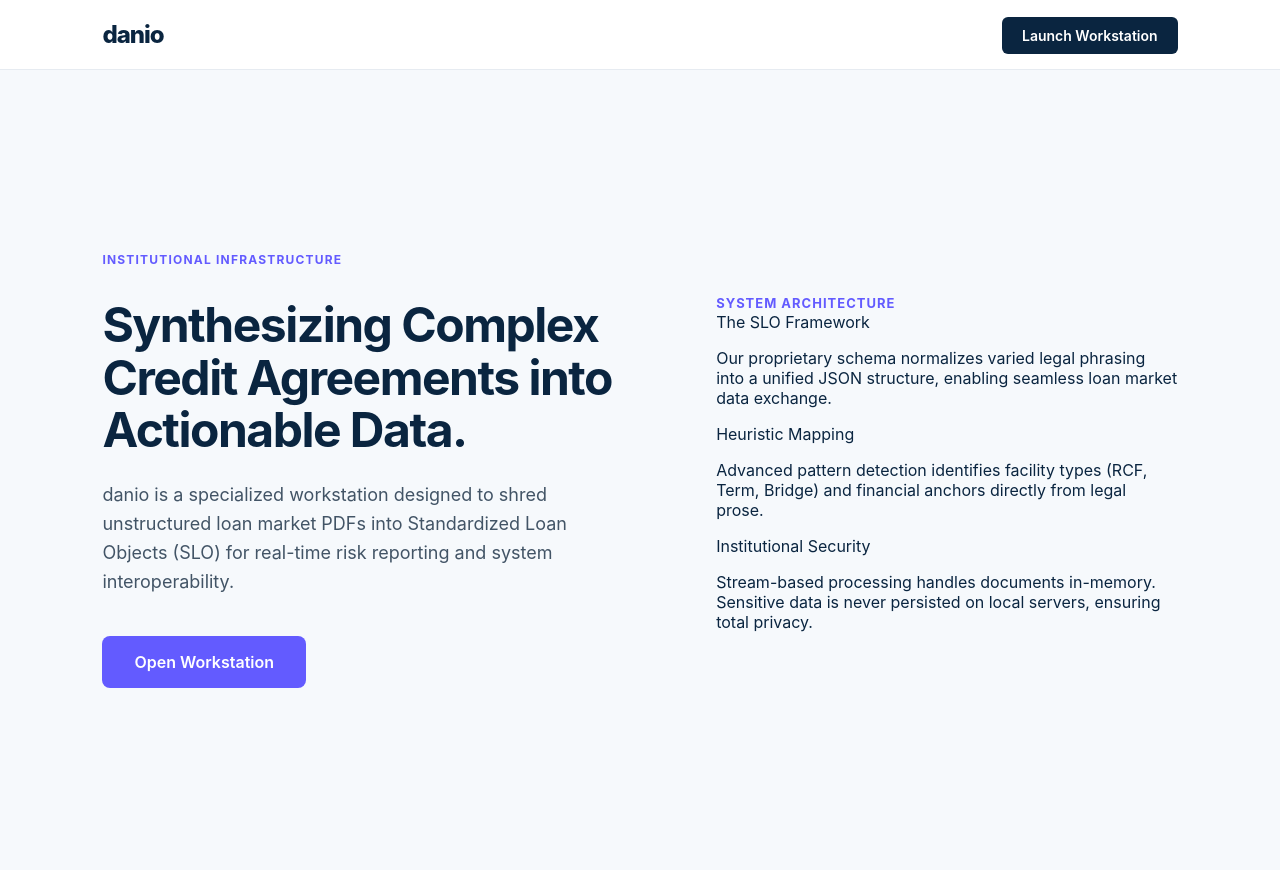
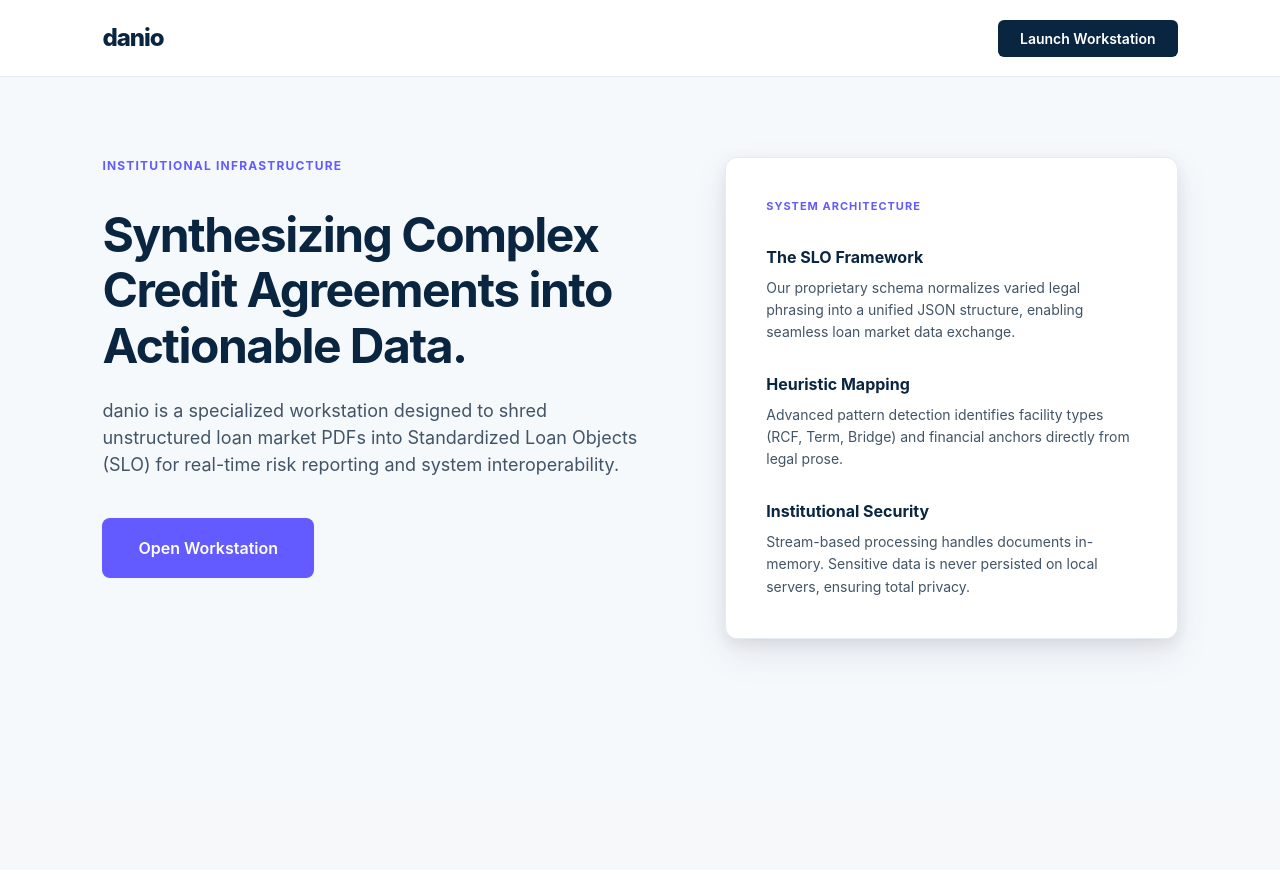
Before and after one commit to edimaudo/danio, a Flask app: page / in a window 1280 px wide. After the commit the page ends 654 px from the top, so only its background shows below. Run offline with Flask 3, Linux system fonts and the light colour scheme.

Commit message:
Update style.css

```diff
--- a/static/style.css
+++ b/static/style.css
@@ -1,22 +1,24 @@
-/* Core Variables */
+/* Institutional Design System: danio */
 :root {
-    --primary: #0A2540;
-    --accent: #635BFF;
-    --bg: #F6F9FC;
+    --primary: #0A2540;   /* Slate */
+    --accent: #635BFF;    /* Indigo */
+    --bg: #F6F9FC;        /* Light Gray */
     --border: #E6EBF1;
     --text-main: #425466;
     --white: #FFFFFF;
 }
+
+* { box-sizing: border-box; }
 
 body {
     font-family: -apple-system, BlinkMacSystemFont, "Segoe UI", Roboto, sans-serif;
     margin: 0;
     background: var(--bg);
     color: var(--primary);
-    -webkit-font-smoothing: antialiased;
+    line-height: 1.5;
 }
 
-/* Navigation */
+/* Navigation Management */
 .nav {
     background: var(--white);
     border-bottom: 1px solid var(--border);
@@ -24,49 +26,54 @@ body {
     display: flex;
     justify-content: space-between;
     align-items: center;
-    position: sticky;
-    top: 0;
-    z-index: 100;
 }
 
 .brand { font-weight: 800; font-size: 24px; letter-spacing: -1px; color: var(--primary); }
 
-.nav-links a {
+.nav-cta {
+    background: var(--primary);
+    color: var(--white);
+    padding: 10px 22px;
+    border-radius: 6px;
     text-decoration: none;
-    color: var(--text-main);
     font-size: 14px;
     font-weight: 600;
-    margin-left: 30px;
-    transition: color 0.2s;
+    transition: opacity 0.2s;
 }
 
-.nav-links a:hover { color: var(--accent); }
+.nav-cta:hover { opacity: 0.9; }
 
-.nav-cta {
-    background: var(--primary);
-    color: var(--white) !important;
-    padding: 10px 20px;
-    border-radius: 6px;
+/* Hero Section & Grid */
+.hero-container {
+    padding: 80px 8%;
+    min-height: 80vh;
+    display: flex;
+    align-items: center;
 }
 
-/* Landing / Hero Section */
-.hero-container { padding: 80px 8%; min-height: 80vh; display: flex; align-items: center; }
+.hero-split {
+    display: grid;
+    grid-template-columns: 1.2fr 1fr;
+    gap: 80px;
+    width: 100%;
+    max-width: 1400px;
+    margin: 0 auto;
+}
 
-.hero-split { display: grid; grid-template-columns: 1.2fr 1fr; gap: 60px; align-items: center; }
-
+/* Typography & Content */
 .product-badge {
     font-size: 12px;
     font-weight: 700;
     color: var(--accent);
     letter-spacing: 1.2px;
     text-transform: uppercase;
-    margin-bottom: 20px;
+    margin-bottom: 24px;
     display: block;
 }
 
 .hero-h1 {
     font-size: 48px;
-    line-height: 1.1;
+    line-height: 1.15;
     margin-bottom: 24px;
     letter-spacing: -1.5px;
     color: var(--primary);
@@ -74,72 +81,75 @@ body {
 
 .hero-p {
     font-size: 18px;
-    line-height: 1.6;
     color: var(--text-main);
     margin-bottom: 40px;
-    max-width: 520px;
+    max-width: 540px;
 }
-
-.hero-actions { display: flex; gap: 20px; }
 
 /* Buttons */
 .btn-primary {
+    display: inline-block;
     background: var(--accent);
     color: var(--white);
-    padding: 16px 32px;
+    padding: 18px 36px;
     border-radius: 8px;
     font-weight: 600;
     text-decoration: none;
     transition: transform 0.2s, background 0.2s;
-    border: none;
-    cursor: pointer;
 }
 
-.btn-primary:hover { background: #5851EA; transform: translateY(-2px); }
-
-.btn-secondary {
-    background: var(--white);
-    color: var(--primary);
-    padding: 16px 32px;
-    border-radius: 8px;
-    font-weight: 600;
-    text-decoration: none;
-    border: 1px solid var(--border);
+.btn-primary:hover {
+    background: #5851EA;
+    transform: translateY(-2px);
 }
 
-/* Visual Mockup Element */
-.hero-visual { position: relative; }
-
-.visual-mockup {
+/* Help / Architecture Card */
+.help-card {
     background: var(--white);
+    padding: 40px;
     border-radius: 12px;
     border: 1px solid var(--border);
-    box-shadow: 0 50px 100px -20px rgba(50,50,93,0.25), 0 30px 60px -30px rgba(0,0,0,0.3);
-    overflow: hidden;
+    box-shadow: 0 15px 35px rgba(50,50,93,0.1), 0 5px 15px rgba(0,0,0,0.07);
 }
 
-.mock-header { background: #F7F9FC; padding: 12px; display: flex; gap: 6px; border-bottom: 1px solid var(--border); }
-.dot { width: 8px; height: 8px; border-radius: 50%; background: #E6EBF1; }
+.panel-title {
+    font-size: 11px;
+    color: var(--accent);
+    font-weight: 700;
+    text-transform: uppercase;
+    margin-bottom: 30px;
+    letter-spacing: 1px;
+    display: block;
+}
 
-.mock-body { padding: 30px; }
-.mock-line { height: 10px; background: #F7F9FC; border-radius: 4px; margin-bottom: 15px; }
-.mock-line.short { width: 40%; }
-.mock-line.long { width: 90%; }
-.mock-line.mid { width: 65%; }
+.help-item { margin-bottom: 28px; }
+.help-item:last-child { margin-bottom: 0; }
 
-.mock-grid { display: grid; grid-template-columns: 1fr 1fr; gap: 15px; margin-top: 30px; }
-.mock-block { height: 60px; background: #F7F9FC; border-radius: 6px; border: 1px solid var(--border); }
+.item-header {
+    font-weight: 700;
+    font-size: 16px;
+    color: var(--primary);
+    margin-bottom: 8px;
+}
 
-/* Workstation Layout */
+.help-item p {
+    font-size: 14px;
+    color: var(--text-main);
+    line-height: 1.6;
+    margin: 0;
+}
+
+/* Workstation Elements (For app.html) */
 .workstation-grid { display: grid; grid-template-columns: 1fr 1fr; gap: 40px; padding: 40px 8%; }
-.panel { background: var(--white); border: 1px solid var(--border); border-radius: 8px; padding: 30px; box-shadow: 0 2px 4px rgba(0,0,0,0.05); }
-.panel-title { font-size: 13px; color: var(--accent); font-weight: 700; text-transform: uppercase; margin-bottom: 25px; letter-spacing: 1px; }
-
-.drop-zone { border: 2px dashed var(--border); border-radius: 8px; padding: 80px 20px; text-align: center; cursor: pointer; color: var(--text-main); transition: 0.2s; }
-.drop-zone:hover { border-color: var(--accent); background: #F8F9FE; color: var(--accent); }
-
+.panel { background: var(--white); border: 1px solid var(--border); border-radius: 8px; padding: 30px; }
 .field { margin-bottom: 20px; }
 .field label { display: block; font-size: 11px; font-weight: 700; color: var(--text-main); margin-bottom: 8px; text-transform: uppercase; }
-.field input { width: 100%; padding: 12px; border: 1px solid var(--border); border-radius: 4px; font-weight: 600; box-sizing: border-box; color: var(--primary); }
+.field input { width: 100%; padding: 12px; border: 1px solid var(--border); border-radius: 4px; font-weight: 600; box-sizing: border-box; }
+.drop-zone { border: 2px dashed var(--border); padding: 80px 20px; text-align: center; cursor: pointer; border-radius: 8px; color: var(--text-main); }
+pre { background: #F7F9FC; padding: 15px; border-radius: 6px; font-size: 11px; border: 1px solid var(--border); overflow-x: auto; color: var(--accent); }
 
-pre { background: #F7F9FC; padding: 15px; border-radius: 6px; font-size: 11px; border: 1px solid var(--border); overflow-x: auto; color: var(--accent); }
+/* Responsive Reset */
+@media (max-width: 992px) {
+    .hero-split { grid-template-columns: 1fr; gap: 40px; }
+    .hero-h1 { font-size: 36px; }
+}
```
